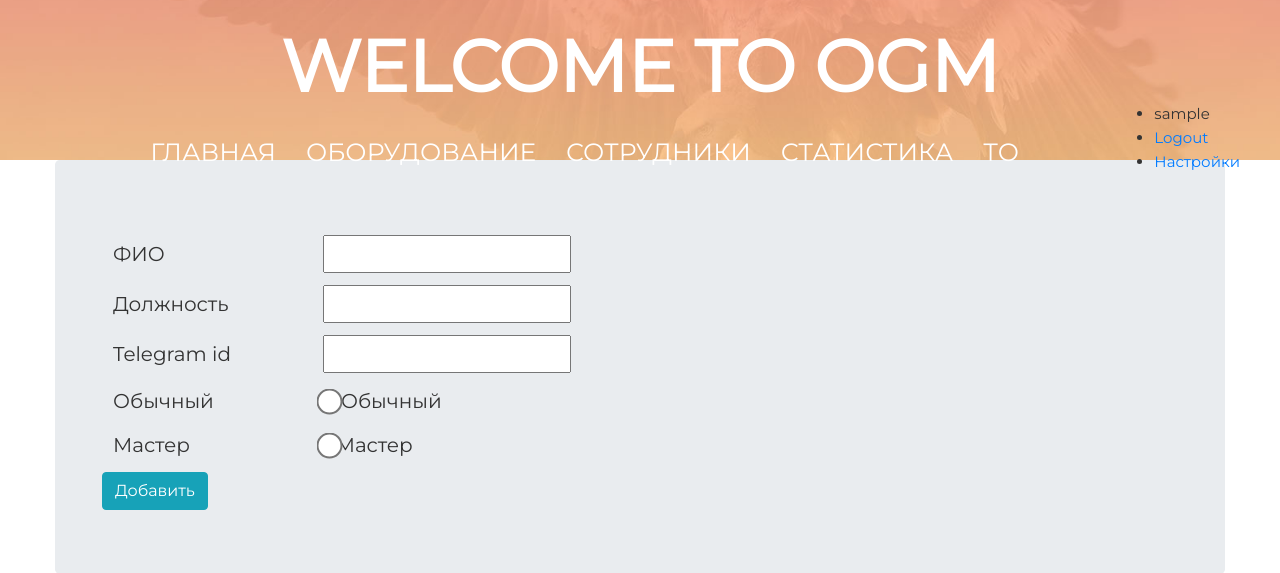
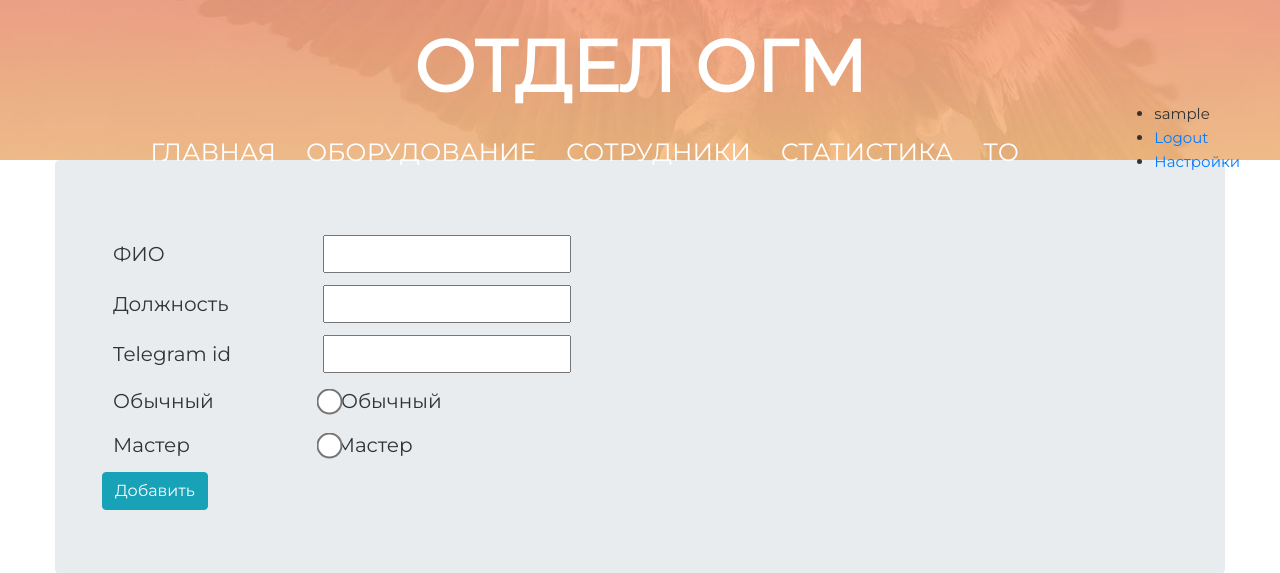
Before and after one commit to Toizzystradlin/DjangoOGM, a Django app: page /employees/add_new in a window 1280 px wide. Shown: the top 573 px of the page. Run offline with Django 3.2, Linux system fonts and the light colour scheme; the visitor is signed in with stand-in values (Sample User, id 1); some libraries are stand-ins or nearby versions.

Commit message:
Версия 1

```diff
--- a/main/templates/main/wrapper.html
+++ b/main/templates/main/wrapper.html
@@ -5,6 +5,7 @@
     <meta name="viewport" content="width=device-width, initial-scale=1, shrink-to-fit=no">
     <title>ОГМ</title>
     {% load static %}
+    <link rel="shortcut icon" type="image/png" href="{% static "images/favicon.ico" %}">
 
     <link rel="stylesheet" href="https://stackpath.bootstrapcdn.com/bootstrap/4.5.0/css/bootstrap.min.css" integrity="sha384-9aIt2nRpC12Uk9gS9baDl411NQApFmC26EwAOH8WgZl5MYYxFfc+NcPb1dKGj7Sk" crossorigin="anonymous">
     <link href="https://fonts.googleapis.com/css?family=Kaushan+Script|Montserrat&display=swap&subset=cyrillic"
@@ -40,7 +41,7 @@
 <header class="header">
     <div class="containerX">
         <div class="intro__inner">
-            <h1 class="intro__title">Welcome to OGM</h1>
+            <h1 class="intro__title">Отдел ОГМ</h1>
         </div>
         <div style="float:right"><ul class="sidebar-nav">
                {% if user.is_authenticated %}
```
Also changed, not shown: main/static/images/favicon.ico (added).
